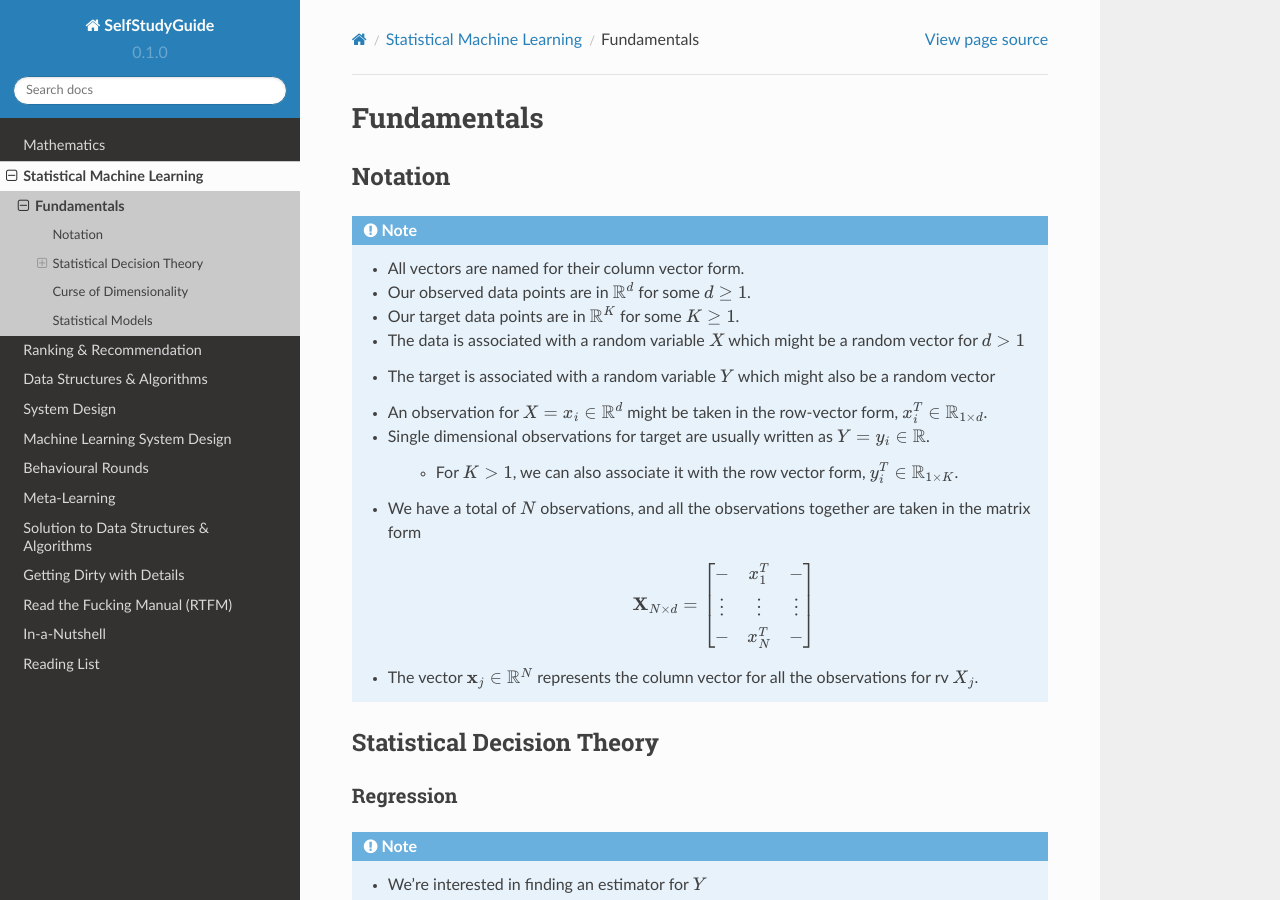
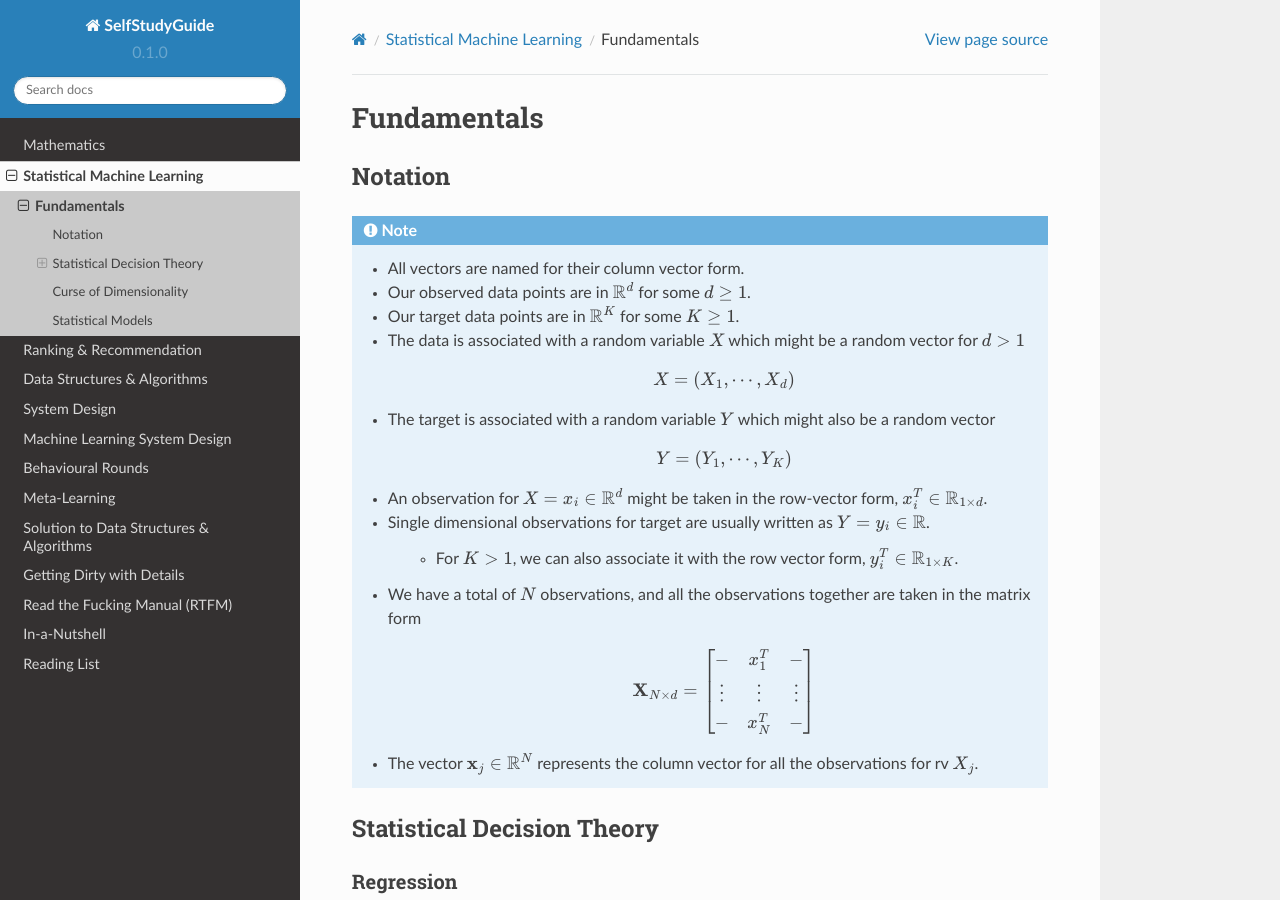
Before and after one commit to uselesstechjunks/leetcode, a Sphinx documentation site: the page built from docs/source/ml/basics.rst, in a window 1280 px wide and 900 px high. Built offline with Sphinx 7.4.7 and the Read the Docs theme 2.0.0, drawn with Linux system fonts in a browser that asks for light colours.

Commit message:
Update basics.rst

```diff
--- a/docs/source/ml/basics.rst
+++ b/docs/source/ml/basics.rst
@@ -11,10 +11,10 @@ Notation
 	* Our target data points are in :math:`\mathbb{R}^K` for some :math:`K\geq 1`.
 	* The data is associated with a random variable :math:`X` which might be a random vector for :math:`d> 1`
 
-		.. math X=(X_1,\cdots,X_d)
+		.. math:: X=(X_1,\cdots,X_d)
 	* The target is associated with a random variable :math:`Y` which might also be a random vector
 
-		.. math:`Y=(Y_1,\cdots,Y_K)
+		.. math:: Y=(Y_1,\cdots,Y_K)
 	* An observation for :math:`X=x_i\in\mathbb{R}^d` might be taken in the row-vector form, :math:`x_i^T\in\mathbb{R}_{1\times d}`.
 	* Single dimensional observations for target are usually written as :math:`Y=y_i\in\mathbb{R}`.
 
```
